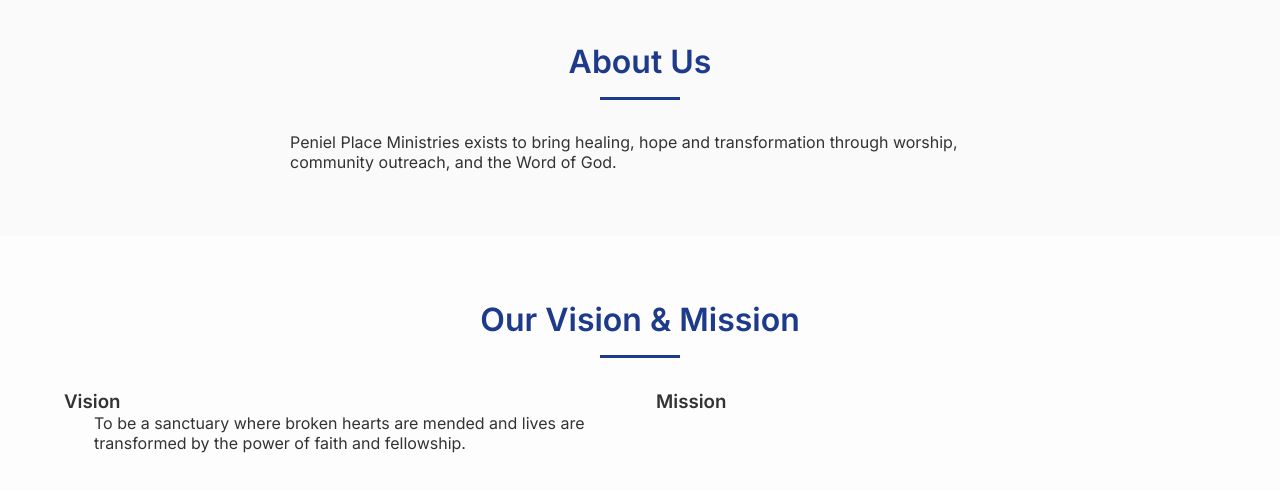
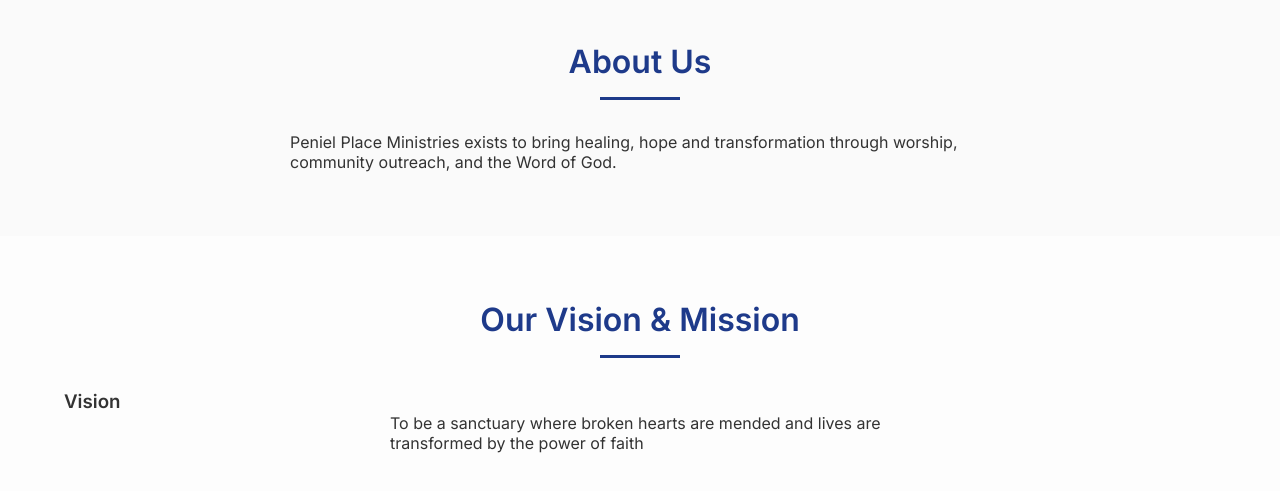
Before and after one commit to Julie-portfolio/Peniel-Place, a plain HTML site: page index.html in a window 1280 px wide. Shown: the part 726-1217 px from the top of the page. Drawn offline with nearby package versions, Linux system fonts and the light colour scheme.

Commit message:
Update index.html

```diff
--- a/index.html
+++ b/index.html
@@ -267,7 +267,4 @@
       <div class="two-col">
         <div>
           <h3>Vision</h3>
-          <p>To be a sanctuary where broken hearts are mended and lives are transformed by the power of faith and fellowship.</p>
-        </div>
-        <div>
-          <h3>Mission</h3>
+          <p>To be a sanctuary where broken hearts are mended and lives are transformed by the power of faith
```
